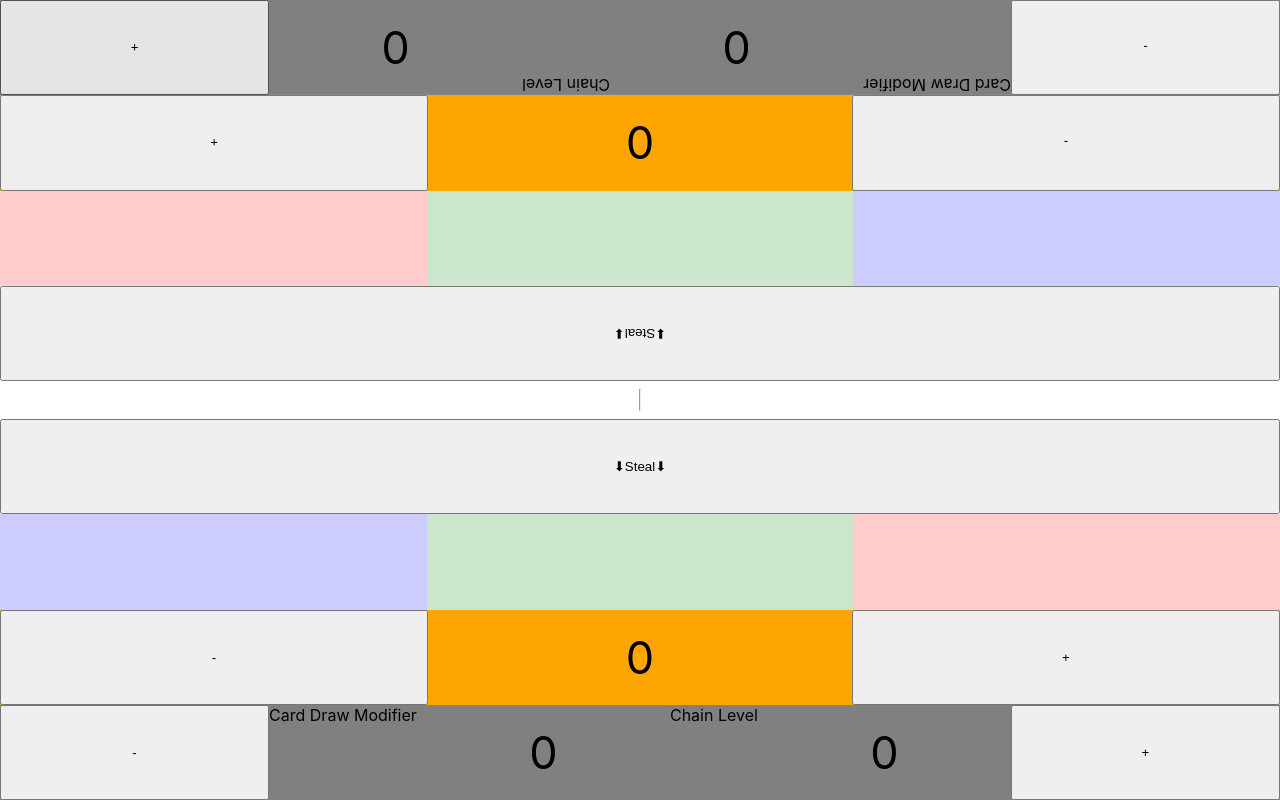
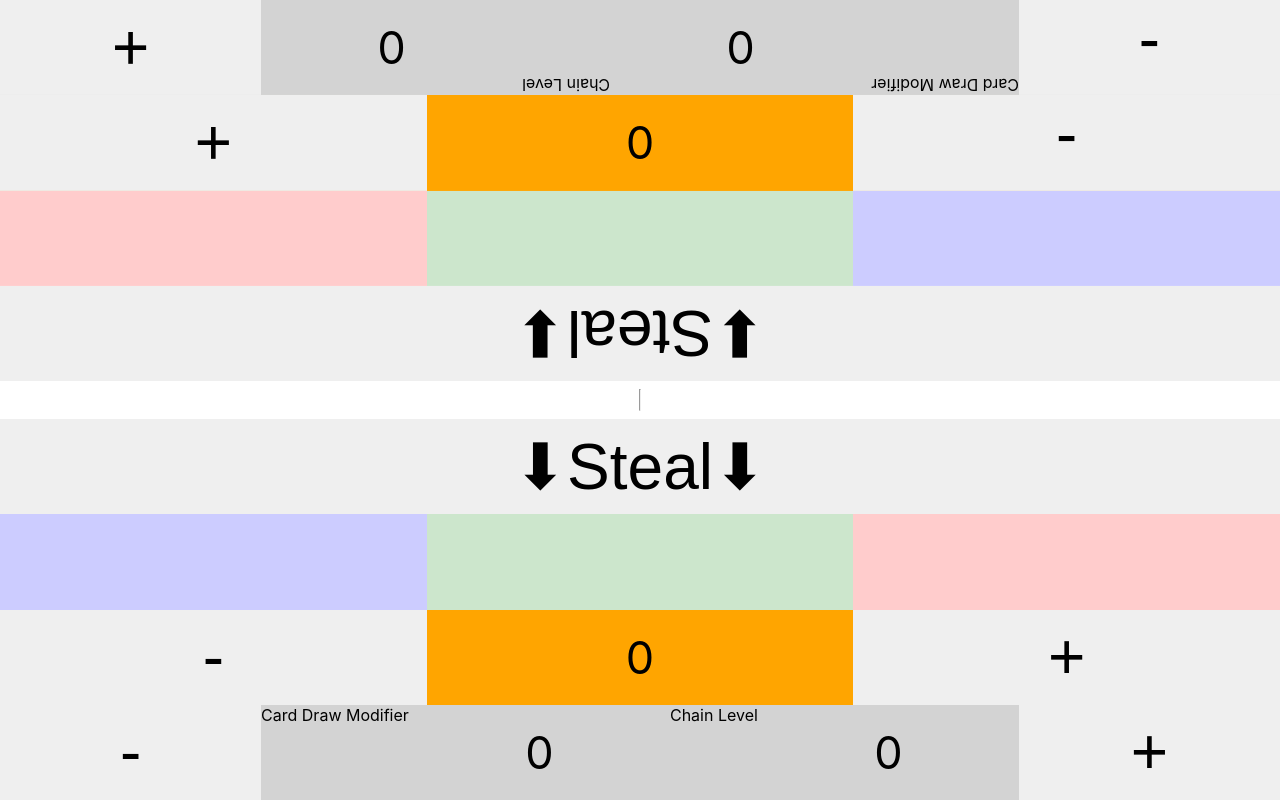
Before and after one commit to nihakue/keyforger, a React (Create React App) app: page / in a window 1280 px wide. Built offline with nearby package versions, Linux system fonts and the light colour scheme.

Commit message:
add glow and make text bigger

```diff
--- a/src/Amber.css
+++ b/src/Amber.css
@@ -7,6 +7,26 @@
   padding: 0;
 }
 
+.ready {
+  background-color: #fa6401;
+  animation: glowing 5000ms infinite;
+}
+
+@keyframes glowing {
+  0% {
+    box-shadow: 0 0 -10px #c4a300;
+  }
+  40% {
+    box-shadow: 0 0 20px #c4a300;
+  }
+  60% {
+    box-shadow: 0 0 20px #c4a300;
+  }
+  100% {
+    box-shadow: 0 0 -10px #c4a300;
+  }
+}
+
 .amber > * {
   flex: 1;
 }
--- a/src/Amber.js
+++ b/src/Amber.js
@@ -3,11 +3,14 @@ import Stat from './Stat';
 import { PlayContext, changeAmber } from './Playmat';
 import './Amber.css';
 
+const KEY_COST = 6;
+
 export default function Amber() {
   const playState = useContext(PlayContext);
   const { amber, dispatch } = playState;
+  const ready = amber >= KEY_COST;
   return (
-    <section className="amber">
+    <section className={`amber${ready ? ' ready' : ''}`}>
       <button onClick={() => dispatch(changeAmber(-1))}>-</button>
       <Stat>{amber}</Stat>
       <button onClick={() => dispatch(changeAmber(1))}>+</button>
--- a/src/Chain.css
+++ b/src/Chain.css
@@ -1,13 +1,8 @@
 .chain > * {
   flex: 1;
-  text-align: center;
-}
-
-.chain button {
-  width: 33%;
 }
 
 .chain {
-  background-color: grey;
+  background-color: lightgrey;
   display: flex;
 }
--- a/src/GameBoard.css
+++ b/src/GameBoard.css
@@ -12,3 +12,10 @@
 .game-board > .dmz {
   flex: 1;
 }
+
+button {
+  padding: 0;
+  margin: 0;
+  border-style: none;
+  font-size: 4rem;
+}
```
